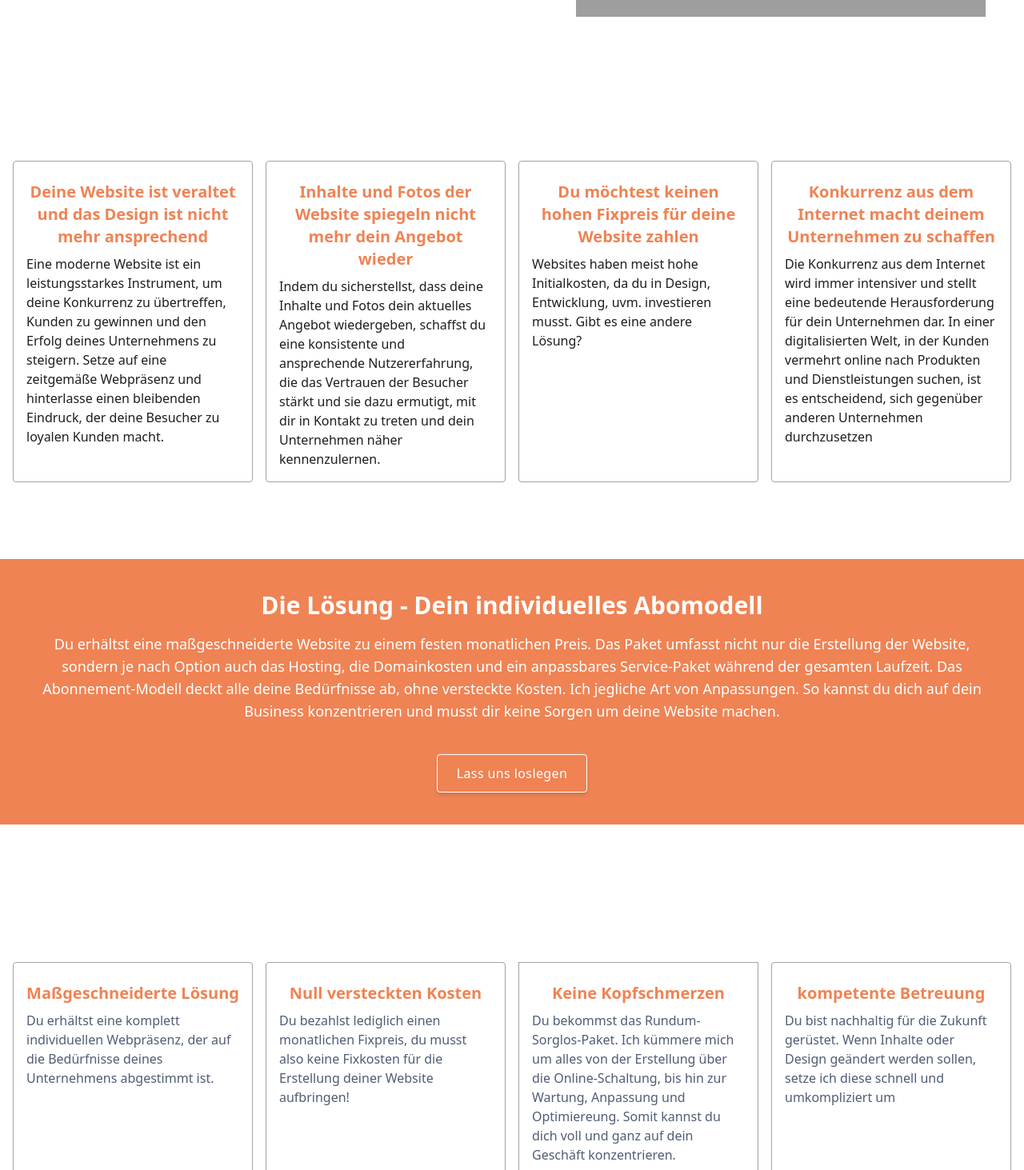
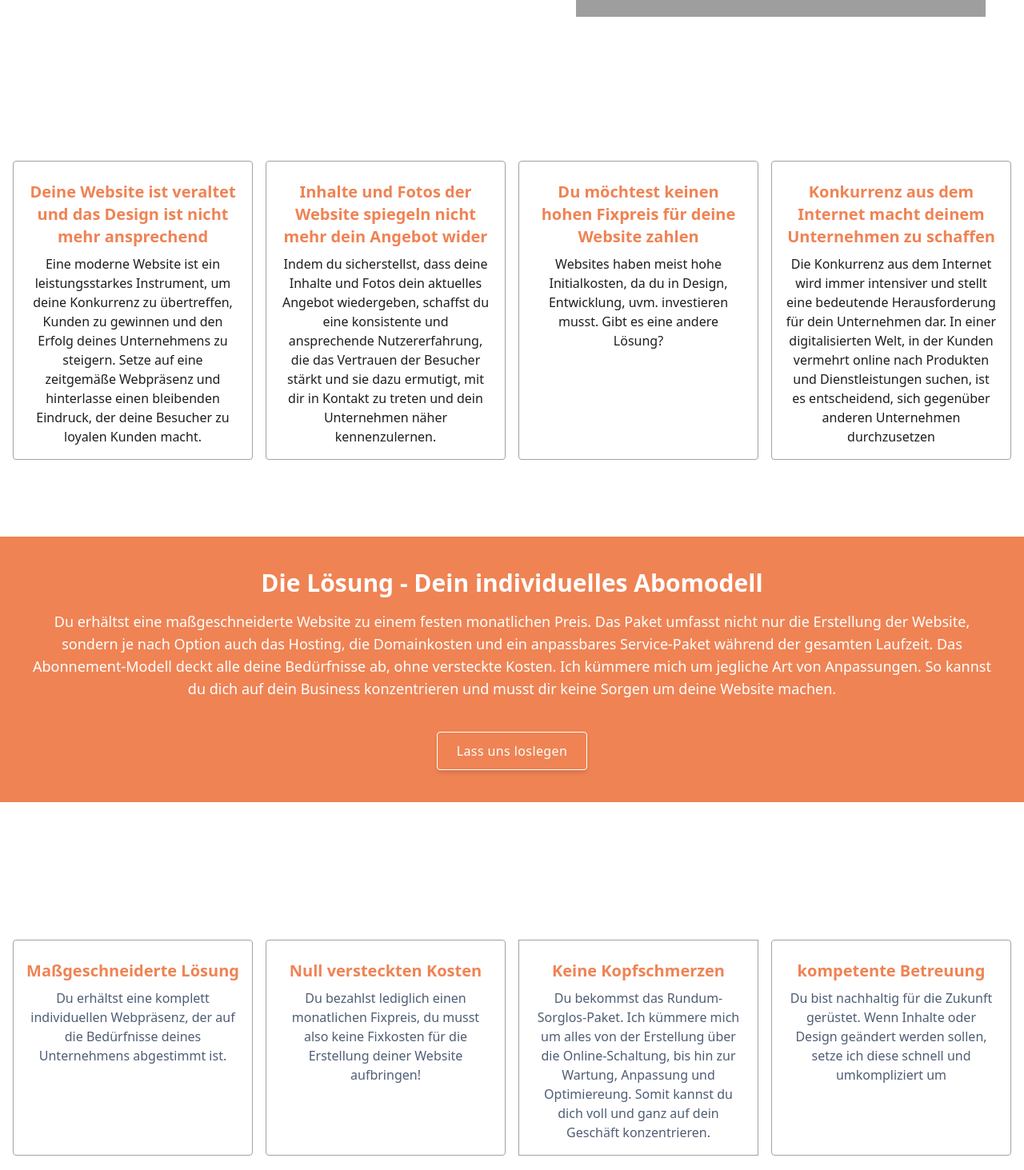
Before and after one commit to 36Kryptum/Portfolio, a Next.js app: page / in a window 1280 px wide. Shown: the part 547-2010 px from the top of the page at 80% size. Built offline with nearby package versions, Linux system fonts and the light colour scheme; grey boxes are pictures that could not be loaded.

Commit message:
components

```diff
--- a/src/components/Advantages.js
+++ b/src/components/Advantages.js
@@ -3,7 +3,7 @@ export default function Advantages() {
         document.getElementById('contact').scrollIntoView({ behavior: 'smooth' });
     };
     return (
-        <div className="max-w-screen-xl mx-auto px-4">
+        <div className="max-w-screen-xl mx-auto px-4 text-center">
             <h2 className="text-center text-white my-2 text-3xl font-bold mb-10">Deine Vorteile</h2>
             <div className="grid grid-cols-1 lg:grid-cols-4 gap-4">
                 <div className="bg-white border-zinc-400 text-accent rounded border dark:border-white p-4 hover:scale-105 duration-300">
--- a/src/components/Problems.js
+++ b/src/components/Problems.js
@@ -1,6 +1,6 @@
 export default function Problems() {
     return (
-        <div className="max-w-screen-xl mx-auto px-4">
+        <div className="max-w-screen-xl mx-auto px-4 text-center">
    <h2 className="text-center text-white my-2 text-3xl font-bold mb-10">Folgende Probleme kommen dir bekannt vor?</h2>
    <div className="grid grid-cols-1 lg:grid-cols-4 gap-4">
       <div className="border border-zinc-400 dark:border-white rounded p-4 hover:scale-105 duration-300">
@@ -8,7 +8,7 @@ export default function Problems() {
          Eine moderne Website ist ein leistungsstarkes Instrument, um deine Konkurrenz zu übertreffen, Kunden zu gewinnen und den Erfolg deines Unternehmens zu steigern. Setze auf eine zeitgemäße Webpräsenz und hinterlasse einen bleibenden Eindruck, der deine Besucher zu loyalen Kunden macht.
       </div>
       <div className="border border-zinc-400 dark:border-white rounded p-4 hover:scale-105 duration-300">
-         <h3 className="text-center text-primary my-2 text-xl font-bold">Inhalte und Fotos der Website spiegeln nicht mehr dein Angebot wieder</h3>
+         <h3 className="text-center text-primary my-2 text-xl font-bold">Inhalte und Fotos der Website spiegeln nicht mehr dein Angebot wider</h3>
          Indem du sicherstellst, dass deine Inhalte und Fotos dein aktuelles Angebot wiedergeben, schaffst du eine konsistente und ansprechende Nutzererfahrung, die das Vertrauen der Besucher stärkt und sie dazu ermutigt, mit dir in Kontakt zu treten und dein Unternehmen näher kennenzulernen.
       </div>
       <div className="border border-zinc-400 dark:border-white rounded p-4 hover:scale-105 duration-300">
--- a/src/components/Solution.js
+++ b/src/components/Solution.js
@@ -6,7 +6,7 @@ export default function Information() {
       <div className="w-full bg-primary mx-auto px-4 my-24 flex items-center justify-center">
          <div className="max-w-screen-xl text-center py-10 flex flex-col justify-center items-center h-full">
            <h1 className="text-3xl text-white font-bold">Die Lösung - Dein individuelles Abomodell</h1>
-         <p className="text-lg p-4 text-white dark:text-background-dark">Du erhältst eine maßgeschneiderte Website zu einem festen monatlichen Preis. Das Paket umfasst nicht nur die Erstellung der Website, sondern je nach Option auch das Hosting, die Domainkosten und ein anpassbares Service-Paket während der gesamten Laufzeit. Das Abonnement-Modell deckt alle deine Bedürfnisse ab, ohne versteckte Kosten. Ich jegliche Art von Anpassungen. So kannst du dich auf dein Business konzentrieren und musst dir keine Sorgen um deine Website machen.</p>
+         <p className="text-lg p-4 text-white dark:text-background-dark">Du erhältst eine maßgeschneiderte Website zu einem festen monatlichen Preis. Das Paket umfasst nicht nur die Erstellung der Website, sondern je nach Option auch das Hosting, die Domainkosten und ein anpassbares Service-Paket während der gesamten Laufzeit. Das Abonnement-Modell deckt alle deine Bedürfnisse ab, ohne versteckte Kosten. Ich kümmere mich um jegliche Art von Anpassungen. So kannst du dich auf dein Business konzentrieren und musst dir keine Sorgen um deine Website machen.</p>
          <a
               onClick={handleClick}
               className="inline-flex items-center cursor-pointer justify-center h-12 px-6 mt-6 font-medium tracking-wide text-white transition duration-200 bg-transparent border-white border rounded shadow-md hover:bg-transparent hover:bg-white hover:border hover:text-primary focus:shadow-outline focus:outline-none"
```
